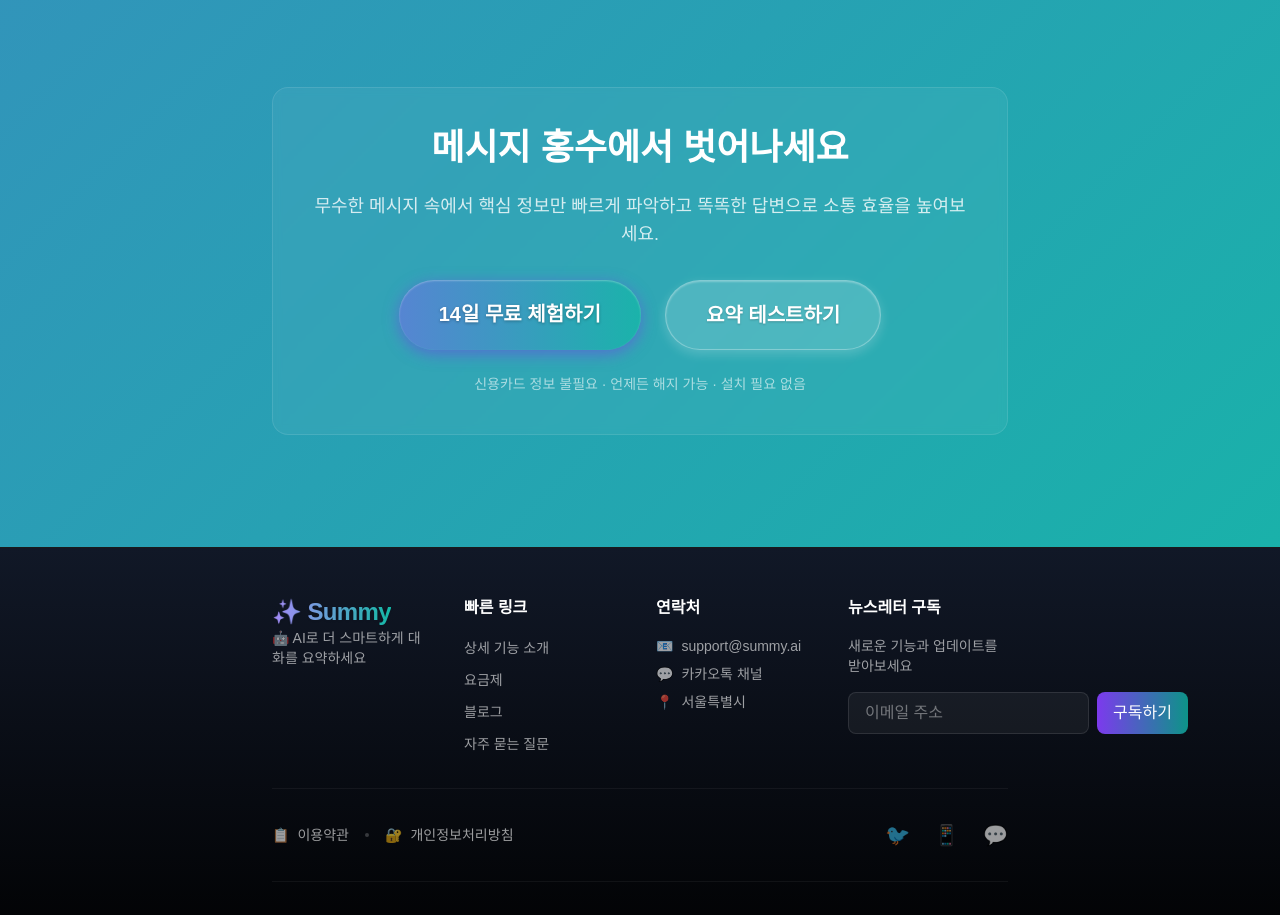
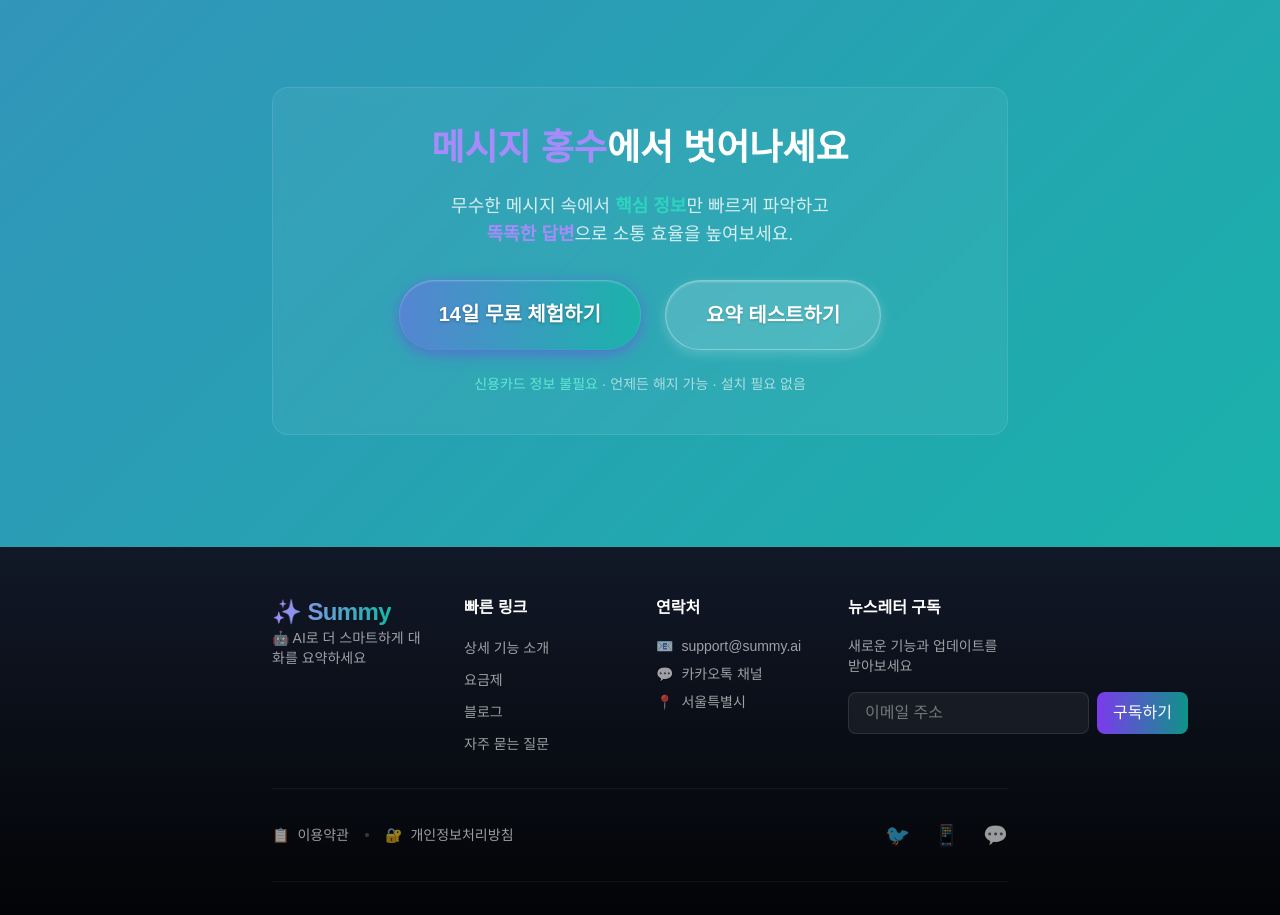
Before and after one commit to FLYLIKEB/summy, a Next.js app: page / in a window 1280 px wide. Shown: the part 5760-6675 px from the top of the page. Built offline with nearby package versions, Linux system fonts and the light colour scheme; a web font is replaced by a local one.

Commit message:
FinalCTA 주요 단어 강조 추가

```diff
--- a/components/FinalCTA.tsx
+++ b/components/FinalCTA.tsx
@@ -8,25 +8,25 @@ export default function FinalCTA() {
         <div className="card text-center border border-white/10 bg-white/5 backdrop-blur-sm p-8 sm:p-10">
           <div>
             <h2 className="text-3xl sm:text-4xl font-bold mb-6 text-white">
-              메시지 홍수에서 벗어나세요
+              <span className="text-purple-400">메시지 홍수</span>에서 벗어나세요
             </h2>
 
             <p className="text-lg mb-8 text-white/80 max-w-2xl mx-auto">
-              무수한 메시지 속에서 핵심 정보만 빠르게 파악하고
-              똑똑한 답변으로 소통 효율을 높여보세요.
+              무수한 메시지 속에서 <span className="font-bold text-mint-400">핵심 정보</span>만 빠르게 파악하고<br className="hidden sm:block" />
+              <span className="font-bold text-purple-400">똑똑한 답변</span>으로 소통 효율을 높여보세요.
             </p>
 
             <div className="flex flex-col sm:flex-row gap-6 justify-center mb-6">
               <Link href="/signup" className="btn-primary">
-                14일 무료 체험하기
+                <span className="font-bold">14일 무료 체험</span>하기
               </Link>
               <Link href="/demo" className="btn-secondary">
-                요약 테스트하기
+                <span className="font-bold">요약 테스트</span>하기
               </Link>
             </div>
 
             <p className="text-sm text-white/60 mt-6">
-              신용카드 정보 불필요 · 언제든 해지 가능 · 설치 필요 없음
+              <span className="text-mint-300">신용카드 정보 불필요</span> · 언제든 해지 가능 · 설치 필요 없음
             </p>
           </div>
         </div>
```
